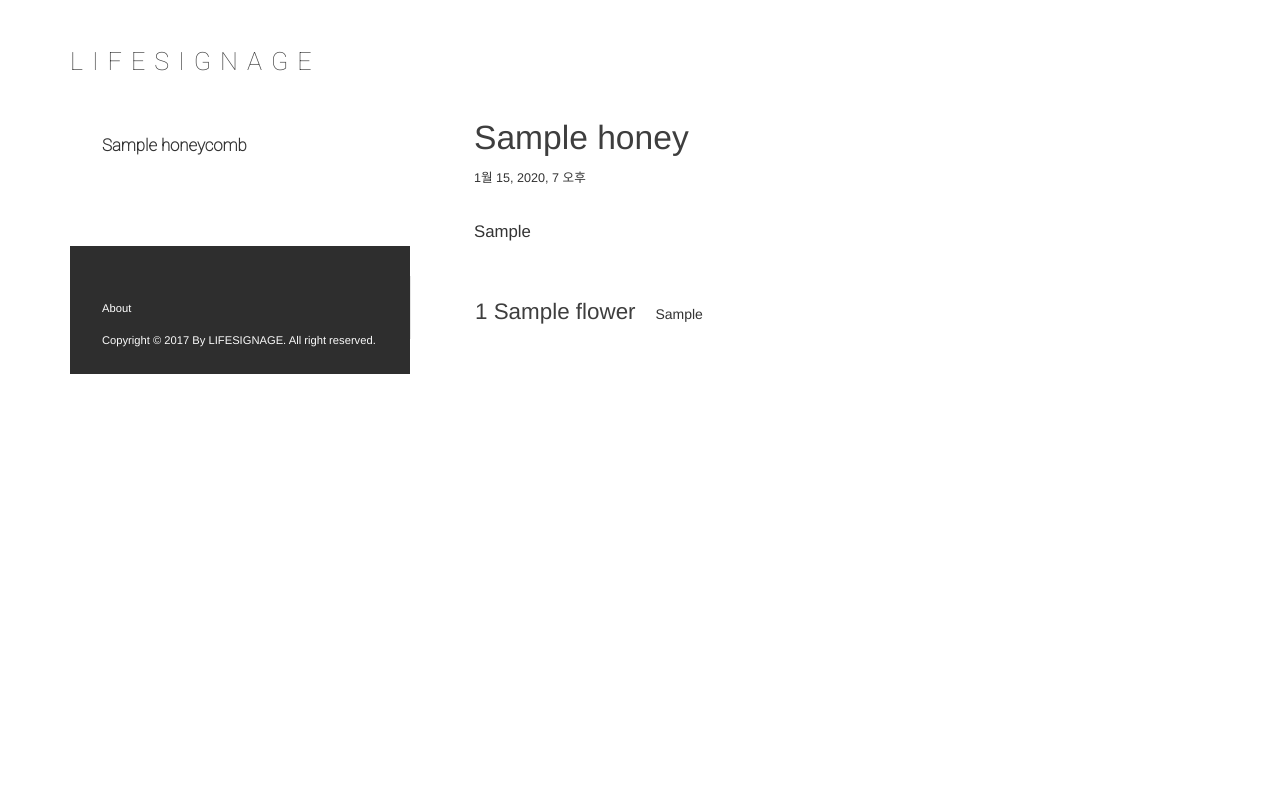
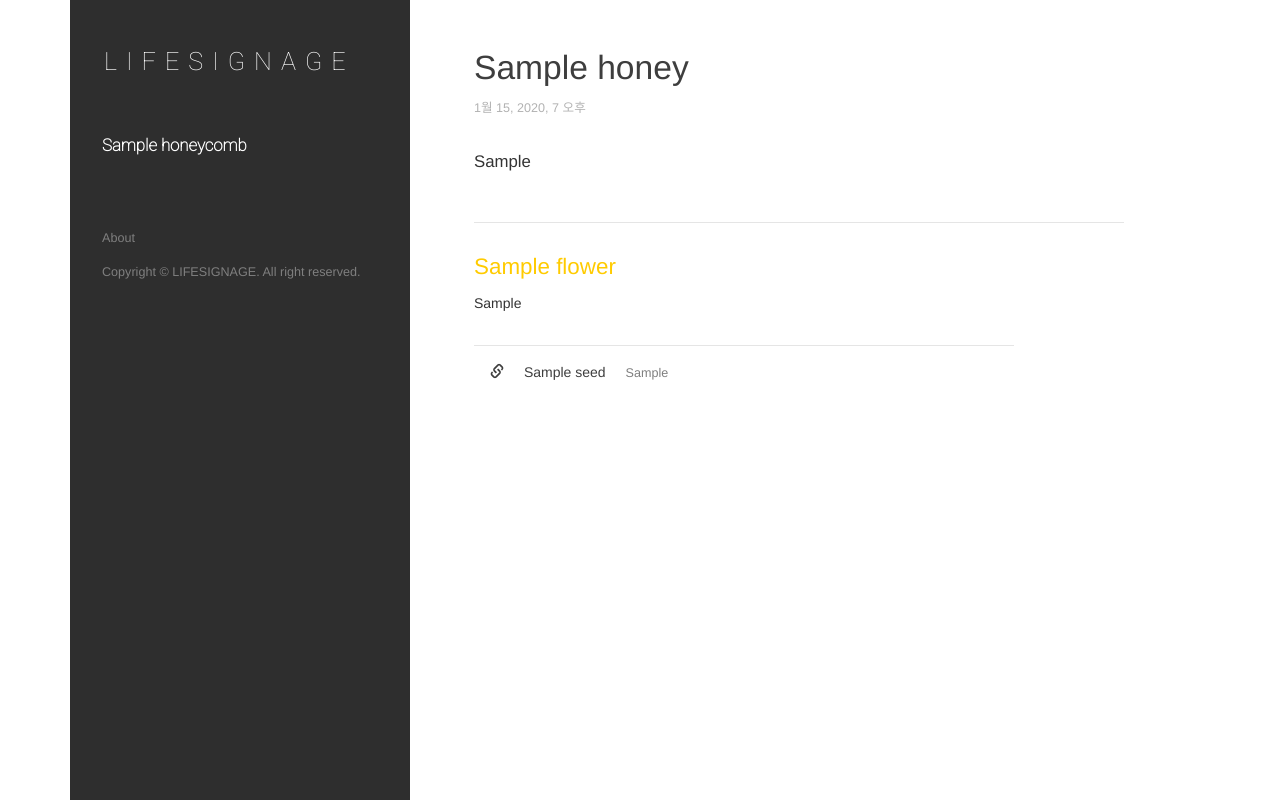
Before and after one commit to realousia/newbeees, a Django app: page /1/ in a window 1280 px wide. Run offline with Django 3.2, Linux system fonts and the light colour scheme; tables that the repository leaves empty hold one stand-in row (values such as "Sample post"); some libraries are stand-ins or nearby versions.

Commit message:
honey_list links view update

```diff
--- a/poster/admin.py
+++ b/poster/admin.py
@@ -2,10 +2,12 @@ from django.contrib import admin
 from .models import Flower as f
 from .models import Honeycomb as hc
 from .models import Honey as h
+from .models import Seed as s
 
 class fAdmin(admin.ModelAdmin):
 		list_display = ('id', 'name')
 
+admin.site.register(s, fAdmin)
 admin.site.register(f, fAdmin)
 admin.site.register(hc, fAdmin)
 admin.site.register(h, fAdmin)
--- a/poster/models.py
+++ b/poster/models.py
@@ -3,10 +3,21 @@ from django.utils import timezone
 
 # Create your models here.
 
-class Flower(models.Model):
+class Seed(models.Model):
 		name = models.CharField(max_length=32)
 		info = models.CharField(max_length=128)
-		link = models.TextField()
+		link = models.TextField(blank=True, null=True)
+		selfcontent = models.IntegerField(default=1)
+		created_date = models.DateTimeField(default=timezone.now)
+		published_date = models.DateTimeField(blank=True, null=True)
+
+		def __str__(self):
+				return self.name
+
+class Flower(models.Model):
+		name = models.CharField(max_length=256)
+		info = models.TextField(blank=True, null=True)
+		link = models.ManyToManyField(Seed)
 		created_date = models.DateTimeField(default=timezone.now)
 		published_date = models.DateTimeField(blank=True, null=True)
 
@@ -28,7 +39,7 @@ class Honeycomb(models.Model):
 
 class Honey(models.Model):
 		name = models.CharField(max_length=32)
-		info = models.CharField(max_length=1024, blank=True, null=True)
+		info = models.TextField(blank=True, null=True)
 		flowers = models.ManyToManyField(Flower)
 		honeycomb = models.ForeignKey(Honeycomb)
 		created_date = models.DateTimeField(default=timezone.now)
--- a/poster/static/css/poster.css
+++ b/poster/static/css/poster.css
@@ -14,9 +14,12 @@ html, body {
 }
 
 .endless_container {
+	width: 164px !important;
 	margin-bottom: 64px !important;
 	margin-left: 64px !important;
 	border: solid;
+	border-width: 0.5px;
+	border-color: #e5e5e5;
 	text-align: center;
 	padding-top: 16px;
 	padding-bottom: 16px;
@@ -42,6 +45,7 @@ html, body {
 	top:0;
 	width: 340px;
 	height:100%;
+	background-color: #2e2e2e;
 	float: left;
 }
 
@@ -51,15 +55,22 @@ html, body {
 	padding-top: 114px;
 }
 
+#upright_hc {
+	margin-left: 340px;
+	min-height: 100%;
+	padding-top: 44px;
+}
+
 .clear {
 	clear: both;
 }
 
 .title {
-	color:#3e3e3e;
+	color:#ffffff;
 	font-family: 'Roboto', sans-serif;
 	font-size: 1.8em !important;
 	padding-top: 44px;
+	padding-left: 34px;
 	padding-bottom: 44px;
 	letter-spacing: 9px;
 }
@@ -70,7 +81,7 @@ html, body {
 }
 
 .hcs {
-	color:#333333;
+	color:#ffffff;
 	font-family: 'Roboto', sans-serif;
 	font-weight: bold;
 	font-size: 1.2em;
@@ -98,12 +109,18 @@ html, body {
 }
 
 .flower-title {
+	padding-top: 12px;
+	font-size: 1.6em;
+	color: #ffcb00;;
+}
+
+.seed-title {
+	font-size: 1em;
 	display: inline-block;
-	font-size: 1.6em;
 	color: #3e3e3e;
 }
 
-.flower-title:hover {
+.seed-title:hover {
 	color:#ffcb00;
 }
 
@@ -113,9 +130,19 @@ html, body {
 }
 
 .flower-info {
+	margin-bottom: 32px;
+	font-size: 1em;
+}
+.seed-info {
+	display: inline-block;
 	padding-left: 16px;
+	font-size: 0.9em;
+}
+
+.seed-type {
 	display: inline-block;
-	font-size: 1em;
+	margin-right: 16px;
+	color: #3e3e3e;
 }
 
 .content-info{
@@ -129,11 +156,15 @@ html, body {
 	padding-top: 8px;
 	font-size: 0.9em;
 	padding-left: 64px;
+	color: #b2b2b2;
+}
+
+.honey_recommend {
+	height: 120px;
 }
 
 .site-footer {
-	margin-top: 88px;
-	height: 128px;
+	height: 164px;
 	background-color: #2e2e2e;
 }
 
@@ -145,9 +176,9 @@ html, body {
 	padding-top: 6px;
 	padding-left: 32px;
 	text-align: left;
-	color: #fafafa;
+	color: #7f7f7f;
 	font-weight: 200;
-	font-size: 0.8em;
+	font-size: 0.9em;
 }
 
 table {
@@ -168,5 +199,31 @@ td > a {
 }
 
 #f-table {
-	padding: 4px 0px 4px 64px;
+	padding: 16px 0px 8px 0px;
 }
+
+#flower-table {
+	margin-top: 48px;
+	margin-left: 64px;
+	border: #e5e5e5;
+	border-width: 0.5px;
+	border-top-style: solid;
+    border-right-style: none;
+    border-bottom-style: none;
+    border-left-style: none;
+    width: 650px;
+}
+
+#s-table {
+	padding: 16px 0px 8px 16px;
+}
+
+#seed-table {
+	border: #e5e5e5;
+	border-width: 0.5px;
+	border-top-style: solid;
+    border-right-style: none;
+    border-bottom-style: none;
+    border-left-style: none;
+    width: 540px;
+}
--- a/poster/templates/poster/honey_list.html
+++ b/poster/templates/poster/honey_list.html
@@ -21,29 +21,53 @@
 							</div>
 						{% endfor %}
 						<div class="site-footer">
-							<p class="footer-paragraph"><a href="/about" style="color:#ffffff; text-decoration:none !important;">About</a></p>
-							<p class="footer-paragraph">Copyright © 2017 By LIFESIGNAGE. All right reserved.</p>
+							<p class="footer-paragraph"><a href="/about" style="color:#7f7f7f; text-decoration:none !important;">About</a></p>
+							<p class="footer-paragraph">Copyright © LIFESIGNAGE. All right reserved.</p>
 						</div>
 					</div>
 
-					<div id="upright">
+					<div id="upright_hc">
 
 						<div class="panel-title-f">{{honey.name}}</div>
 						<div class="date">{{honey.created_date}}</div>
 						<div class="content-info">{{honey.info|linebreaks}}</div>
 
 						{% for f in flower %}
+							<table id="flower-table">
+								<tr>
+									  <td id="f-table">
+									    <p class="flower-title">{{f.name}}</p>
+									  	<p class="flower-info">{{f.info}}</p>
 
-							<table>
-								<tr>
-									<td id="f-table">
-								    <a href="{{f.link}}" target="_new"><h3 class="flower-title">{{f.id}}  {{f.name}}</h3></a>
-								  	<span class="flower-info">{{f.info}}</span>
-								  </td>
+									  	{% for s in f.link.all %}
+									  	<a href="{{s.link}}" target="_new">
+									  	<table id="seed-table">
+									  		<tr>
+									  			<td id="s-table">
+
+								  					{% if s.selfcontent = 1 %}
+									  				<p class="seed-type"><span class="glyphicon glyphicon-link"></span></p>
+								  					{% else %}
+								  					<p class="seed-type"><span class="glyphicon glyphicon-asterisk"></span></p>
+								  					{% endif %}
+									  				<p class="seed-title">{{s.name}}</p>
+												  	<p class="seed-info" style="color:#7f7f7f; text-decoration:none !important;">{{s.info}}</p>
+									  			</td>
+									  		</tr>
+									  	</table>
+									    </a>
+									    {% endfor %}
+
+									  </td>
 								</tr>
 							</table>
 
 						{% endfor %}
+
+						<div class="honey_recommend">
+
+						</div>
+
 					</div>
 				</div>
 			</div>
--- a/poster/templates/poster/honeycomb_detail.html
+++ b/poster/templates/poster/honeycomb_detail.html
@@ -21,8 +21,8 @@
 							</div>
 						{% endfor %}
 						<div class="site-footer">
-							<p class="footer-paragraph"><a href="/about" style="color:#ffffff; text-decoration:none !important;">About</a></p>
-							<p class="footer-paragraph">Copyright © 2017 By LIFESIGNAGE. All right reserved.</p>
+							<p class="footer-paragraph"><a href="/about" style="color:#7f7f7f; text-decoration:none !important;">About</a></p>
+							<p class="footer-paragraph">Copyright © LIFESIGNAGE. All right reserved.</p>
 						</div>
 					</div>
 
--- a/poster/templates/poster/index.html
+++ b/poster/templates/poster/index.html
@@ -21,8 +21,8 @@
 							</div>
 						{% endfor %}
 						<div class="site-footer">
-							<p class="footer-paragraph"><a href="/about" style="color:#ffffff; text-decoration:none !important;">About</a></p>
-							<p class="footer-paragraph">Copyright © 2017 By LIFESIGNAGE. All right reserved.</p>
+							<p class="footer-paragraph"><a href="/about" style="color:#7f7f7f; text-decoration:none !important;">About</a></p>
+							<p class="footer-paragraph">Copyright © LIFESIGNAGE. All right reserved.</p>
 						</div>
 					</div>
 
@@ -32,7 +32,7 @@
 						{% block js %}
 						    <script src="http://code.jquery.com/jquery-latest.js"></script>
 						    <script src="{{ STATIC_URL }}el-pagination/js/el-pagination.js"></script>
-						    <script>$.endlessPaginate({paginateOnScroll: true});</script>
+						    <script> $.endlessPaginate({paginateOnScroll: true});</script>
 						{% endblock %}
 					</div>
 				</div>
--- a/poster/views.py
+++ b/poster/views.py
@@ -2,6 +2,7 @@ from django.shortcuts import render
 from .models import Honeycomb as hc
 from .models import Honey as h
 from .models import Flower as f
+from .models import Seed as s
 from el_pagination.decorators import page_template
 
 # Create your views here.
```
Also changed, not shown: poster/migrations/0003_auto_20170701_1125.py (added), poster/migrations/0004_auto_20170701_1133.py (added), poster/migrations/0005_auto_20170701_1231.py (added).
